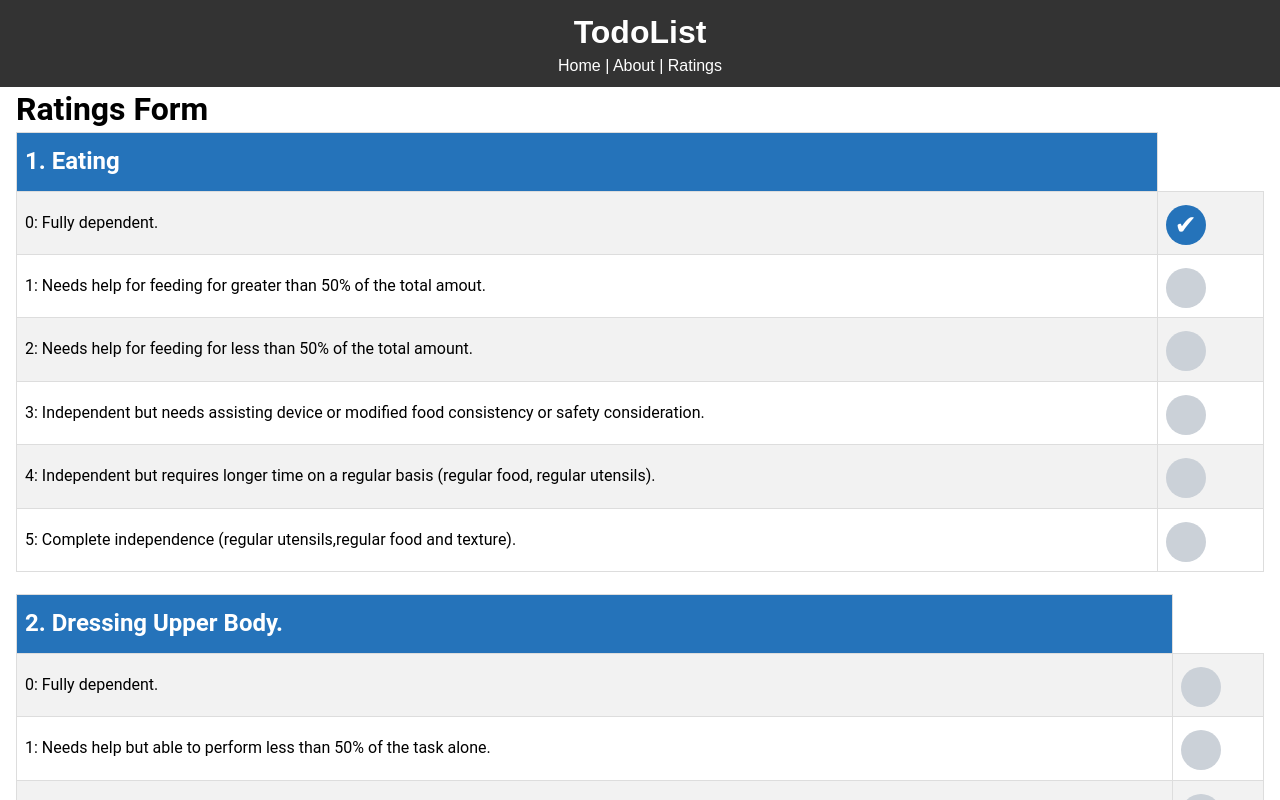
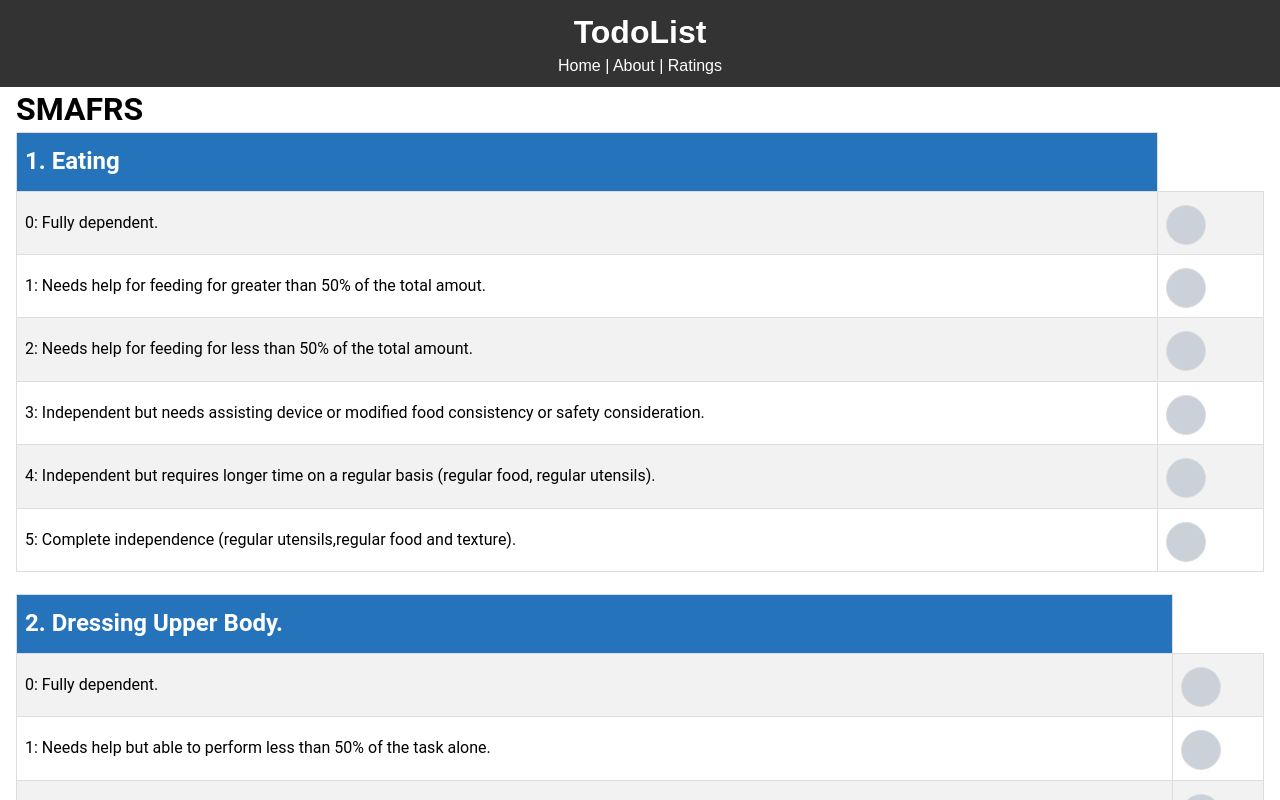
Before and after one commit to chanleyuu/an-angular-thing, an Angular app: page /ratings-page in a window 1280 px wide. Shown: the top 800 px of the page. Built offline with nearby package versions, Linux system fonts and the light colour scheme.

Commit message:
Another One

```diff
--- a/src/app/components/ratings-form/ratings-form.component.css
+++ b/src/app/components/ratings-form/ratings-form.component.css
@@ -114,6 +114,7 @@ body label {
 }
 .option-input:checked {
   background: #2573ba;
+
 }
 .option-input:checked::before {
   height: 40px;
@@ -153,13 +154,14 @@ body label {
   padding: 8px;
 }
 
-#rating-table td:clicked {
-
-}
-
 #rating-table tr:nth-child(even){background-color: #f2f2f2;}
 
 #rating-table tr:hover {background-color: #ddd;}
+
+#rating-table td: {
+  border-collapse: separate;
+  border-color: blue;
+}
 
 #rating-table th {
   padding-top: 12px;
@@ -168,3 +170,11 @@ body label {
   background-color: #2573ba;
   color: white;
 }
+
+.option-input.radio, .set {
+  border: 1px solid #ddd;
+}
+
+.option-input.radio:checked+.set {
+  border: 5px solid blue;
+}
--- a/src/app/components/ratings-form/ratings-form.component.html
+++ b/src/app/components/ratings-form/ratings-form.component.html
@@ -1,6 +1,6 @@
 <div class="container">
   <div [hidden]="submitted">
-    <h1>Ratings Form</h1>
+    <h1>SMAFRS</h1>
 
     <form (ngSubmit)="onSubmit()" #ratingsForm="ngForm">
       <div class="form-group">
@@ -11,41 +11,41 @@
           <tr>
           <th> <h2>1. Eating</h2> </th>
           </tr>
-          <tr (click)="model.rating1 = '1'; clicked=!clicked" class="notselected">
+          <tr class='set' (click)="radiotoggle('1')" >
           <td for="rating1"> 0: Fully dependent.</td>
           <td>  <input type="radio" class="option-input radio" ng-value="true" ng-model="model.rating1" id="rating1-1"
-                [(ngModel)]="model.rating1" name="rating1" value="1"
+                [(ngModel)]="model.rating1" name="rating1" value="1" appRadioselect
                  #rating1="ngModel"> </td>
           </tr>
-          <tr (click)="model.rating1 = '2'">
+          <tr class='set' (click)="radiotoggle('2'); ">
           <td for="rating1">  1: Needs help for feeding for greater than 50% of the total amout.</td>
           <td> <input type="radio" class="option-input radio" id="rating1-2"
                 required
                 [(ngModel)]="model.rating1" name="rating1" value="2"
                 #rating1="ngModel"> </td>
           </tr>
-          <tr (click)="model.rating1 = '3'">
+          <tr (click)="radiotoggle('3')">
           <td for="rating1">2: Needs help for feeding for less than 50% of the total amount.</td>
           <td> <input type="radio" class="option-input radio" id="rating1-3"
                 required
                 [(ngModel)]="model.rating1" name="rating1" value="3"
                 #rating1="ngModel"> </td>
           </tr>
-          <tr (click)="model.rating1 = '4'">
+          <tr  (click)="radiotoggle('4')">
           <td for="rating1">3: Independent but needs assisting device or modified food consistency or safety consideration.</td>
           <td> <input type="radio" class="option-input radio" id="rating1-4"
                 required
                 [(ngModel)]="model.rating1" name="rating1" value="4"
                 #rating1="ngModel"> </td>
           </tr>
-          <tr (click)="model.rating1 = '5'">
+          <tr  (click)="radiotoggle('5')">
           <td for="rating1">  4: Independent but requires longer time on a regular basis (regular food, regular utensils).</td>
           <td> <input type="radio" class="option-input radio" id="rating1-5"
                 required
-                [(ngModel)]="model.rating1" name="rating1" value="5"
+                [(ngModel)]="model.rating1" name="rating1" value=5
                 #rating1="ngModel"> </td>
           </tr>
-          <tr (click)="model.rating1 = '6'">
+          <tr (click)="radiotoggle('6')">
           <td for="rating1">  5: Complete independence (regular utensils,regular food and texture).</td>
           <td> <input type="radio" class="option-input radio" id="rating1-6"
                 required
--- a/src/app/components/ratings-form/ratings-form.component.ts
+++ b/src/app/components/ratings-form/ratings-form.component.ts
@@ -12,6 +12,7 @@ export class RatingsFormComponent implements OnInit {
 
   @Output() ratingsForm: EventEmitter<any> = new EventEmitter();
 
+
   radio: string = "rating";
 
   submitted = false;
@@ -21,19 +22,21 @@ export class RatingsFormComponent implements OnInit {
   model = new Ratings(this.rating1, 1, 1, 1, 1, 1, 1, 1, 1, 1);
 
   constructor() {
-    this.model.rating1 = '1';
+    this.model.rating1 = 1;
   }
 
   ngOnInit(): void {
+
   }
 
   onSubmit() {
       this.submitted = true;
   }
 
-　radiotoggle(num:number){
+　radiotoggle(num){
     this.model.rating1 = num;
   }
+
   newRating() {
     this.model = new Ratings(this.rating1, 0, 0, 0, 0, 0, 0, 0, 0, 0);
   }
--- a/src/app/radioselect.directive.ts
+++ b/src/app/radioselect.directive.ts
@@ -1,15 +1,27 @@
-import { Directive, ElementRef, Renderer2 } from '@angular/core';
+import { Directive, ElementRef, Renderer2, OnInit, Input, HostListener } from '@angular/core';
 
 @Directive({
   selector: '[appRadioselect]'
 })
-export class RadioselectDirective {
+export class RadioselectDirective implements OnInit {
 
+   @Input() isselected: string;
 
+   constructor(
+      private renderer: Renderer2,
+      private elementRef: ElementRef
+   ) { }
 
-
-  constructor(private renderer: Renderer2, private el: ElementRef) {
+  ngOnInit() {
 
   }
 
+  @HostListener('click') onClick() {
+    if (this.isselected == 'false'){
+      this.renderer.setAttribute(this.elementRef.nativeElement, 'selected', 'true');
+    }
+    else if (this.isselected == 'true') {
+      this.renderer.setAttribute(this.elementRef.nativeElement, 'selected', 'false');
+    }
+  }
 }
```
